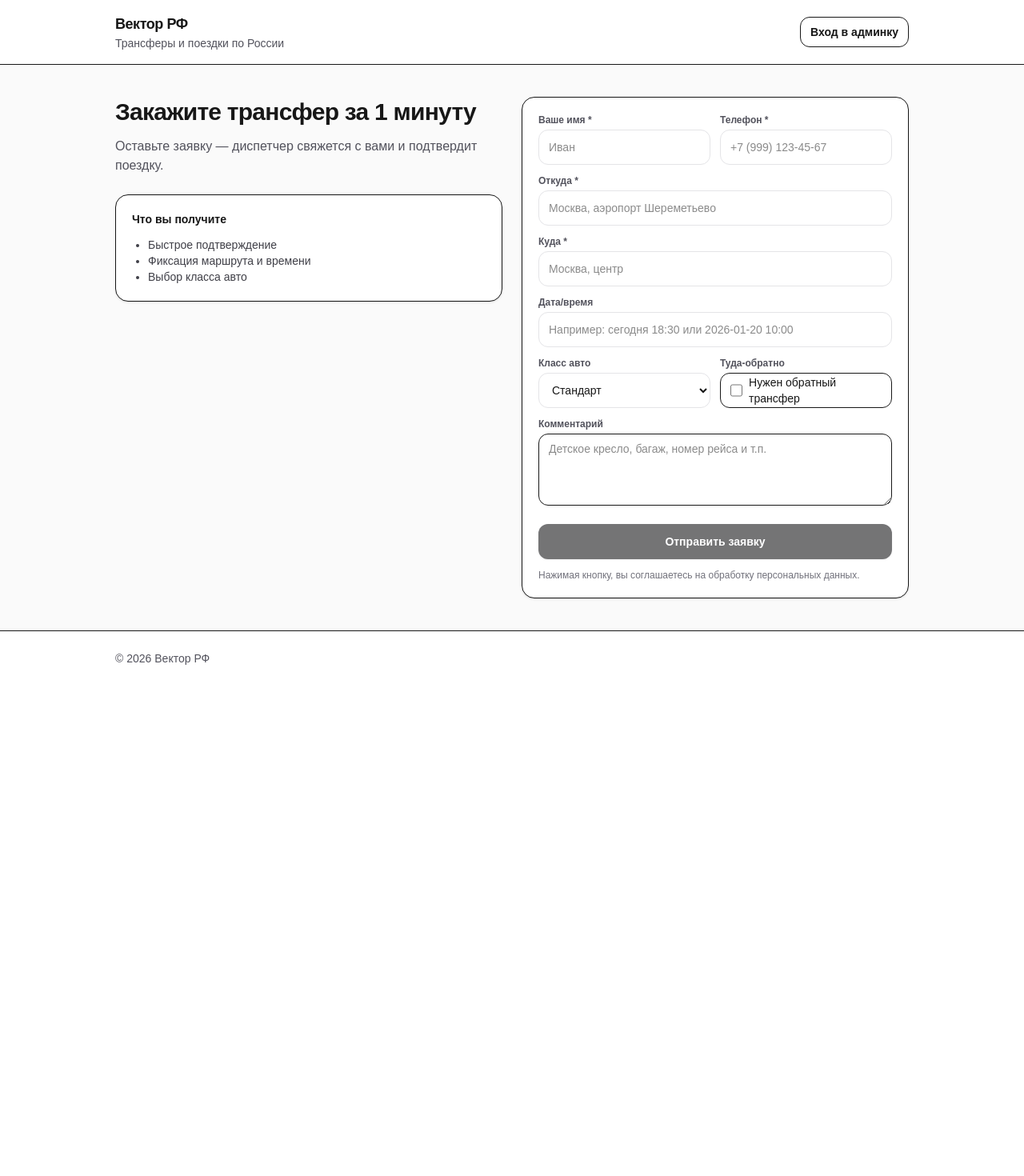
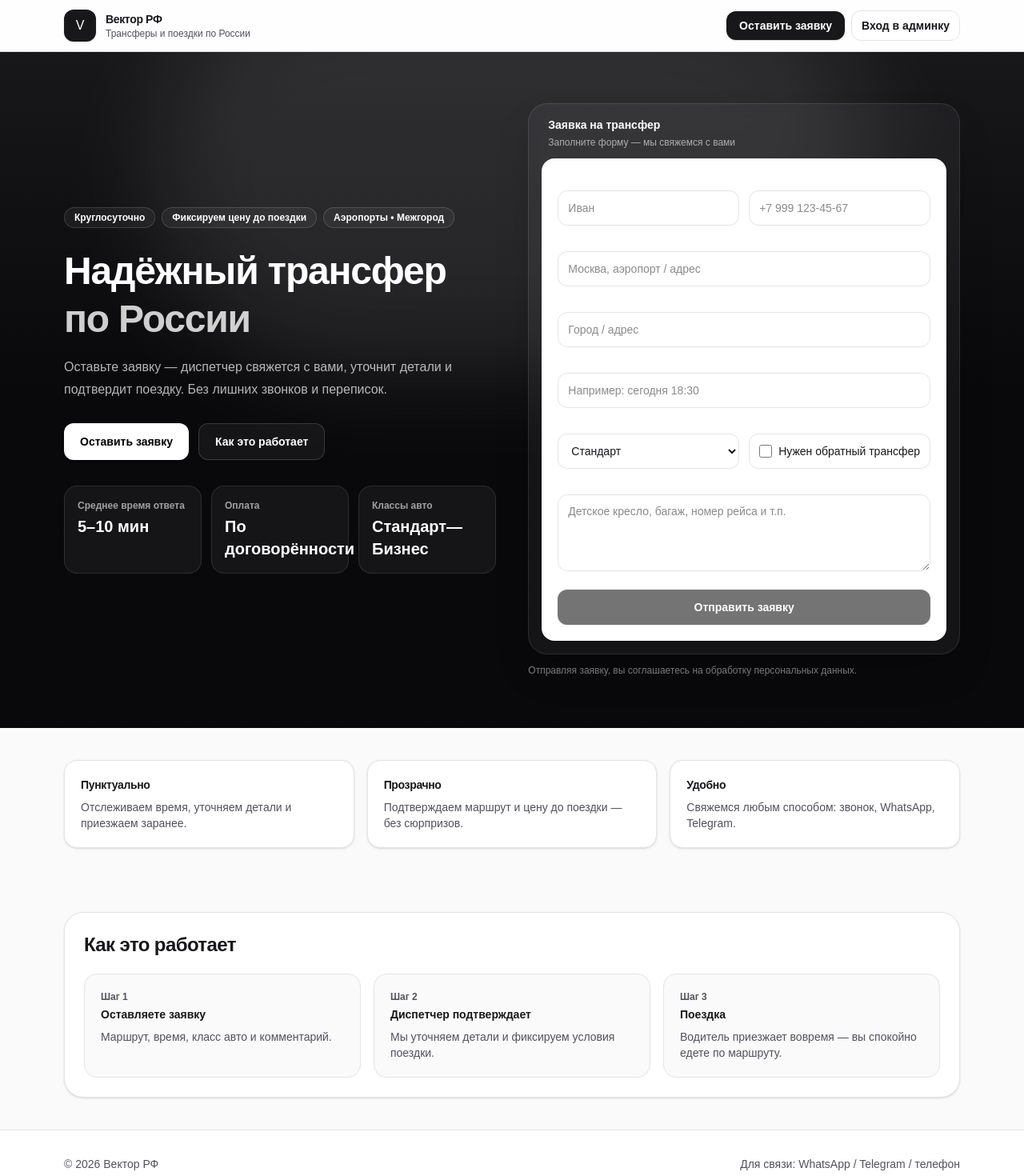
Before and after one commit to forwarddeandevastate/vector-rffff, a Next.js app: page / in a window 1280 px wide. Shown: the top 1470 px of the page at 80% size. Before the commit the page ends 857 px from the top, so only its background shows below. Built offline with nearby package versions, Linux system fonts and the light colour scheme.

Commit message:
site: redesign landing page and form

```diff
--- a/app/lead-form.tsx
+++ b/app/lead-form.tsx
@@ -1,41 +1,10 @@
 "use client";
 
-import { useMemo, useState, useEffect } from "react";
+import { useMemo, useState } from "react";
 import { useRouter } from "next/navigation";
 
 function cn(...xs: Array<string | false | null | undefined>) {
   return xs.filter(Boolean).join(" ");
-}
-
-function onlyDigits(s: string) {
-  return (s || "").replace(/[^\d]/g, "");
-}
-
-// Простая маска под RU: +7 (999) 123-45-67
-function formatRuPhone(input: string) {
-  const d = onlyDigits(input);
-
-  // если пользователь начал с 8 или 7, считаем что RU
-  let digits = d;
-  if (digits.startsWith("8")) digits = "7" + digits.slice(1);
-  if (!digits.startsWith("7")) {
-    // если не 7 — просто возвращаем +<digits> или как есть
-    return digits ? "+" + digits : "";
-  }
-
-  const rest = digits.slice(1); // 10 цифр
-  const a = rest.slice(0, 3);
-  const b = rest.slice(3, 6);
-  const c = rest.slice(6, 8);
-  const e = rest.slice(8, 10);
-
-  let out = "+7";
-  if (a) out += ` (${a}`;
-  if (a.length === 3) out += ")";
-  if (b) out += ` ${b}`;
-  if (c) out += `-${c}`;
-  if (e) out += `-${e}`;
-  return out;
 }
 
 export default function LeadForm() {
@@ -50,25 +19,12 @@ export default function LeadForm() {
   const [roundTrip, setRoundTrip] = useState(false);
   const [comment, setComment] = useState("");
 
-  // UTM
-  const [utmSource, setUtmSource] = useState<string | null>(null);
-  const [utmMedium, setUtmMedium] = useState<string | null>(null);
-  const [utmCampaign, setUtmCampaign] = useState<string | null>(null);
-
   const [loading, setLoading] = useState(false);
   const [error, setError] = useState<string | null>(null);
 
   const canSubmit = useMemo(() => {
     return name.trim() && phone.trim() && fromText.trim() && toText.trim();
   }, [name, phone, fromText, toText]);
-
-  useEffect(() => {
-    // безопасно: только на клиенте
-    const sp = new URLSearchParams(window.location.search);
-    setUtmSource(sp.get("utm_source"));
-    setUtmMedium(sp.get("utm_medium"));
-    setUtmCampaign(sp.get("utm_campaign"));
-  }, []);
 
   async function onSubmit(e: React.FormEvent) {
     e.preventDefault();
@@ -90,10 +46,6 @@ export default function LeadForm() {
         carClass,
         roundTrip,
         comment: comment.trim() ? comment.trim() : null,
-
-        utmSource,
-        utmMedium,
-        utmCampaign,
       };
 
       const res = await fetch("/api/leads", {
@@ -105,8 +57,6 @@ export default function LeadForm() {
       const data = await res.json().catch(() => ({}));
       if (!res.ok || !data.ok) throw new Error(data?.error || "Ошибка отправки");
 
-      // если это дубликат — всё равно “спасибо”, но можно показать сообщение
-      // (пока просто отправляем на thanks)
       router.push("/thanks");
     } catch (e: any) {
       setError(e?.message || "Ошибка отправки");
@@ -116,7 +66,7 @@ export default function LeadForm() {
   }
 
   return (
-    <form onSubmit={onSubmit} className="rounded-2xl border bg-white p-5 shadow-sm">
+    <form onSubmit={onSubmit} className="rounded-2xl bg-white p-5 shadow-sm dark:bg-zinc-950">
       <div className="grid gap-3 sm:grid-cols-2">
         <Field label="Ваше имя *">
           <input value={name} onChange={(e) => setName(e.target.value)} className="input" placeholder="Иван" />
@@ -125,9 +75,9 @@ export default function LeadForm() {
         <Field label="Телефон *">
           <input
             value={phone}
-            onChange={(e) => setPhone(formatRuPhone(e.target.value))}
+            onChange={(e) => setPhone(e.target.value)}
             className="input"
-            placeholder="+7 (999) 123-45-67"
+            placeholder="+7 999 123-45-67"
             inputMode="tel"
           />
         </Field>
@@ -137,21 +87,16 @@ export default function LeadForm() {
             value={fromText}
             onChange={(e) => setFromText(e.target.value)}
             className="input"
-            placeholder="Москва, аэропорт Шереметьево"
+            placeholder="Москва, аэропорт / адрес"
           />
         </Field>
 
         <Field label="Куда *" className="sm:col-span-2">
-          <input value={toText} onChange={(e) => setToText(e.target.value)} className="input" placeholder="Москва, центр" />
+          <input value={toText} onChange={(e) => setToText(e.target.value)} className="input" placeholder="Город / адрес" />
         </Field>
 
         <Field label="Дата/время" className="sm:col-span-2">
-          <input
-            value={datetime}
-            onChange={(e) => setDatetime(e.target.value)}
-            className="input"
-            placeholder="Например: сегодня 18:30 или 2026-01-20 10:00"
-          />
+          <input value={datetime} onChange={(e) => setDatetime(e.target.value)} className="input" placeholder="Например: сегодня 18:30" />
         </Field>
 
         <Field label="Класс авто">
@@ -164,9 +109,9 @@ export default function LeadForm() {
         </Field>
 
         <Field label="Туда-обратно">
-          <label className="flex h-11 items-center gap-2 rounded-xl border px-3">
+          <label className="flex h-11 items-center gap-2 rounded-xl border border-zinc-200 bg-white px-3 text-sm dark:border-zinc-800 dark:bg-zinc-950">
             <input type="checkbox" checked={roundTrip} onChange={(e) => setRoundTrip(e.target.checked)} className="h-4 w-4" />
-            <span className="text-sm">Нужен обратный трансфер</span>
+            <span>Нужен обратный трансфер</span>
           </label>
         </Field>
 
@@ -174,27 +119,27 @@ export default function LeadForm() {
           <textarea
             value={comment}
             onChange={(e) => setComment(e.target.value)}
-            className="min-h-[90px] w-full rounded-xl border px-3 py-2 text-sm outline-none focus:ring-2 focus:ring-zinc-200"
+            className="textarea"
             placeholder="Детское кресло, багаж, номер рейса и т.п."
           />
         </Field>
       </div>
 
       {error ? (
-        <div className="mt-3 rounded-xl border border-rose-200 bg-rose-50 px-3 py-2 text-sm text-rose-900">{error}</div>
+        <div className="mt-3 rounded-xl border border-rose-200 bg-rose-50 px-3 py-2 text-sm text-rose-900 dark:border-rose-900/40 dark:bg-rose-950/30 dark:text-rose-200">
+          {error}
+        </div>
       ) : null}
 
       <button
         disabled={loading || !canSubmit}
         className={cn(
           "mt-4 inline-flex h-11 w-full items-center justify-center rounded-xl bg-zinc-900 px-4 text-sm font-extrabold text-white shadow-sm transition",
-          "hover:bg-zinc-800 disabled:cursor-not-allowed disabled:opacity-60"
+          "hover:bg-zinc-800 disabled:cursor-not-allowed disabled:opacity-60 dark:bg-white dark:text-black dark:hover:bg-zinc-200"
         )}
       >
         {loading ? "Отправляем…" : "Отправить заявку"}
       </button>
-
-      <p className="mt-3 text-xs text-zinc-500">Нажимая кнопку, вы соглашаетесь на обработку персональных данных.</p>
 
       <style jsx>{`
         .input {
@@ -202,12 +147,37 @@ export default function LeadForm() {
           width: 100%;
           border-radius: 12px;
           border: 1px solid rgb(228 228 231);
+          background: white;
           padding: 0 12px;
           font-size: 14px;
           outline: none;
         }
         .input:focus {
           box-shadow: 0 0 0 2px rgb(228 228 231);
+        }
+        .textarea {
+          min-height: 96px;
+          width: 100%;
+          border-radius: 12px;
+          border: 1px solid rgb(228 228 231);
+          background: white;
+          padding: 10px 12px;
+          font-size: 14px;
+          outline: none;
+        }
+        .textarea:focus {
+          box-shadow: 0 0 0 2px rgb(228 228 231);
+        }
+
+        :global(.dark) .input,
+        :global(.dark) .textarea {
+          border-color: rgb(39 39 42);
+          background: rgb(9 9 11);
+          color: rgb(250 250 250);
+        }
+        :global(.dark) .input:focus,
+        :global(.dark) .textarea:focus {
+          box-shadow: 0 0 0 2px rgb(39 39 42);
         }
       `}</style>
     </form>
@@ -217,7 +187,7 @@ export default function LeadForm() {
 function Field({ label, children, className }: { label: string; children: React.ReactNode; className?: string }) {
   return (
     <div className={className}>
-      <div className="mb-1 text-xs font-semibold text-zinc-600">{label}</div>
+      <div className="mb-1 text-xs font-semibold text-white/60 dark:text-zinc-400">{label}</div>
       {children}
     </div>
   );
--- a/app/page.tsx
+++ b/app/page.tsx
@@ -1,51 +1,197 @@
 import LeadForm from "./lead-form";
+
+function Badge({ children }: { children: React.ReactNode }) {
+  return (
+    <span className="inline-flex items-center rounded-full border border-white/15 bg-white/5 px-3 py-1 text-xs font-semibold text-white">
+      {children}
+    </span>
+  );
+}
+
+function Card({
+  title,
+  text,
+}: {
+  title: string;
+  text: string;
+}) {
+  return (
+    <div className="rounded-2xl border border-zinc-200 bg-white p-5 shadow-sm dark:border-zinc-800 dark:bg-zinc-950">
+      <div className="text-sm font-extrabold tracking-tight">{title}</div>
+      <div className="mt-2 text-sm text-zinc-600 dark:text-zinc-400">{text}</div>
+    </div>
+  );
+}
 
 export default function HomePage() {
   return (
-    <div className="min-h-screen bg-zinc-50">
-      <header className="border-b bg-white">
-        <div className="mx-auto flex max-w-5xl items-center justify-between px-4 py-4">
-          <div>
-            <div className="text-lg font-extrabold tracking-tight">Вектор РФ</div>
-            <div className="text-sm text-zinc-600">Трансферы и поездки по России</div>
+    <div className="min-h-screen bg-zinc-50 text-zinc-900 dark:bg-zinc-950 dark:text-zinc-50">
+      {/* Top bar */}
+      <header className="sticky top-0 z-20 border-b border-zinc-200 bg-white/80 backdrop-blur dark:border-zinc-800 dark:bg-zinc-950/70">
+        <div className="mx-auto flex max-w-6xl items-center justify-between gap-3 px-4 py-3">
+          <div className="flex items-center gap-3">
+            <div className="grid h-10 w-10 place-items-center rounded-xl bg-zinc-900 text-white shadow-sm dark:bg-white dark:text-black">
+              V
+            </div>
+            <div className="leading-tight">
+              <div className="text-sm font-extrabold tracking-tight">Вектор РФ</div>
+              <div className="text-xs text-zinc-600 dark:text-zinc-400">Трансферы и поездки по России</div>
+            </div>
           </div>
 
+          <div className="flex items-center gap-2">
+            <a
+              href="#form"
+              className="hidden rounded-xl bg-zinc-900 px-4 py-2 text-sm font-extrabold text-white shadow-sm hover:bg-zinc-800 dark:bg-white dark:text-black dark:hover:bg-zinc-200 sm:inline-flex"
+            >
+              Оставить заявку
+            </a>
             <a
               href="/admin/login"
-            className="rounded-xl border px-3 py-2 text-sm font-semibold hover:bg-zinc-50"
+              className="rounded-xl border border-zinc-200 bg-white px-3 py-2 text-sm font-semibold hover:bg-zinc-50 dark:border-zinc-800 dark:bg-zinc-950 dark:hover:bg-zinc-900"
             >
               Вход в админку
             </a>
           </div>
+        </div>
       </header>
 
-      <main className="mx-auto grid max-w-5xl gap-6 px-4 py-10 md:grid-cols-2">
-        <section>
-          <h1 className="text-3xl font-extrabold leading-tight tracking-tight">
-            Закажите трансфер за 1 минуту
+      {/* Hero */}
+      <section className="relative overflow-hidden">
+        <div className="absolute inset-0 bg-gradient-to-b from-zinc-900 via-zinc-950 to-zinc-950" />
+        <div className="absolute -top-24 left-1/2 h-[500px] w-[900px] -translate-x-1/2 rounded-full bg-white/10 blur-3xl" />
+        <div className="relative mx-auto max-w-6xl px-4 py-14 sm:py-16">
+          <div className="grid gap-10 lg:grid-cols-2 lg:items-center">
+            <div>
+              <div className="flex flex-wrap gap-2">
+                <Badge>Круглосуточно</Badge>
+                <Badge>Фиксируем цену до поездки</Badge>
+                <Badge>Аэропорты • Межгород</Badge>
+              </div>
+
+              <h1 className="mt-6 text-3xl font-extrabold leading-tight tracking-tight text-white sm:text-5xl">
+                Надёжный трансфер
+                <br />
+                <span className="text-white/80">по России</span>
               </h1>
-          <p className="mt-3 text-zinc-600">
-            Оставьте заявку — диспетчер свяжется с вами и подтвердит поездку.
+
+              <p className="mt-4 max-w-xl text-base leading-7 text-white/70">
+                Оставьте заявку — диспетчер свяжется с вами, уточнит детали и подтвердит поездку.
+                Без лишних звонков и переписок.
               </p>
 
-          <div className="mt-6 grid gap-3 rounded-2xl border bg-white p-5 shadow-sm">
-            <div className="text-sm font-semibold">Что вы получите</div>
-            <ul className="list-disc pl-5 text-sm text-zinc-700">
-              <li>Быстрое подтверждение</li>
-              <li>Фиксация маршрута и времени</li>
-              <li>Выбор класса авто</li>
-            </ul>
+              <div className="mt-7 flex flex-wrap gap-3">
+                <a
+                  href="#form"
+                  className="inline-flex items-center justify-center rounded-xl bg-white px-5 py-3 text-sm font-extrabold text-black shadow-sm hover:bg-zinc-200"
+                >
+                  Оставить заявку
+                </a>
+                <a
+                  href="#how"
+                  className="inline-flex items-center justify-center rounded-xl border border-white/15 bg-white/5 px-5 py-3 text-sm font-semibold text-white hover:bg-white/10"
+                >
+                  Как это работает
+                </a>
+              </div>
+
+              <div className="mt-8 grid gap-3 sm:grid-cols-3">
+                <div className="rounded-2xl border border-white/10 bg-white/5 p-4">
+                  <div className="text-xs font-semibold text-white/60">Среднее время ответа</div>
+                  <div className="mt-1 text-xl font-extrabold text-white">5–10 мин</div>
+                </div>
+                <div className="rounded-2xl border border-white/10 bg-white/5 p-4">
+                  <div className="text-xs font-semibold text-white/60">Оплата</div>
+                  <div className="mt-1 text-xl font-extrabold text-white">По договорённости</div>
+                </div>
+                <div className="rounded-2xl border border-white/10 bg-white/5 p-4">
+                  <div className="text-xs font-semibold text-white/60">Классы авто</div>
+                  <div className="mt-1 text-xl font-extrabold text-white">Стандарт—Бизнес</div>
+                </div>
+              </div>
+            </div>
+
+            <div id="form" className="lg:justify-self-end">
+              <div className="rounded-3xl border border-white/10 bg-white/5 p-4 shadow-2xl backdrop-blur">
+                <div className="mb-3 px-2">
+                  <div className="text-sm font-extrabold text-white">Заявка на трансфер</div>
+                  <div className="mt-1 text-xs text-white/60">
+                    Заполните форму — мы свяжемся с вами
+                  </div>
+                </div>
+                <LeadForm />
+              </div>
+
+              <div className="mt-3 text-xs text-white/50">
+                Отправляя заявку, вы соглашаетесь на обработку персональных данных.
+              </div>
+            </div>
+          </div>
         </div>
       </section>
 
-        <section>
-          <LeadForm />
+      {/* Benefits */}
+      <section className="mx-auto max-w-6xl px-4 py-10">
+        <div className="grid gap-4 md:grid-cols-3">
+          <Card
+            title="Пунктуально"
+            text="Отслеживаем время, уточняем детали и приезжаем заранее."
+          />
+          <Card
+            title="Прозрачно"
+            text="Подтверждаем маршрут и цену до поездки — без сюрпризов."
+          />
+          <Card
+            title="Удобно"
+            text="Свяжемся любым способом: звонок, WhatsApp, Telegram."
+          />
+        </div>
       </section>
-      </main>
 
-      <footer className="border-t bg-white">
-        <div className="mx-auto max-w-5xl px-4 py-6 text-sm text-zinc-600">
+      {/* How */}
+      <section id="how" className="mx-auto max-w-6xl px-4 py-10">
+        <div className="rounded-3xl border border-zinc-200 bg-white p-6 shadow-sm dark:border-zinc-800 dark:bg-zinc-950">
+          <div className="text-2xl font-extrabold tracking-tight">Как это работает</div>
+
+          <div className="mt-5 grid gap-4 md:grid-cols-3">
+            <div className="rounded-2xl border border-zinc-200 bg-zinc-50 p-5 dark:border-zinc-800 dark:bg-zinc-900/30">
+              <div className="text-xs font-semibold text-zinc-600 dark:text-zinc-400">Шаг 1</div>
+              <div className="mt-1 text-sm font-extrabold">Оставляете заявку</div>
+              <div className="mt-2 text-sm text-zinc-600 dark:text-zinc-400">
+                Маршрут, время, класс авто и комментарий.
+              </div>
+            </div>
+
+            <div className="rounded-2xl border border-zinc-200 bg-zinc-50 p-5 dark:border-zinc-800 dark:bg-zinc-900/30">
+              <div className="text-xs font-semibold text-zinc-600 dark:text-zinc-400">Шаг 2</div>
+              <div className="mt-1 text-sm font-extrabold">Диспетчер подтверждает</div>
+              <div className="mt-2 text-sm text-zinc-600 dark:text-zinc-400">
+                Мы уточняем детали и фиксируем условия поездки.
+              </div>
+            </div>
+
+            <div className="rounded-2xl border border-zinc-200 bg-zinc-50 p-5 dark:border-zinc-800 dark:bg-zinc-900/30">
+              <div className="text-xs font-semibold text-zinc-600 dark:text-zinc-400">Шаг 3</div>
+              <div className="mt-1 text-sm font-extrabold">Поездка</div>
+              <div className="mt-2 text-sm text-zinc-600 dark:text-zinc-400">
+                Водитель приезжает вовремя — вы спокойно едете по маршруту.
+              </div>
+            </div>
+          </div>
+        </div>
+      </section>
+
+      {/* Footer */}
+      <footer className="border-t border-zinc-200 bg-white dark:border-zinc-800 dark:bg-zinc-950">
+        <div className="mx-auto max-w-6xl px-4 py-8">
+          <div className="flex flex-col gap-3 sm:flex-row sm:items-center sm:justify-between">
+            <div className="text-sm text-zinc-600 dark:text-zinc-400">
               © {new Date().getFullYear()} Вектор РФ
+            </div>
+            <div className="text-sm text-zinc-600 dark:text-zinc-400">
+              Для связи: WhatsApp / Telegram / телефон
+            </div>
+          </div>
         </div>
       </footer>
     </div>
```
Lines whose indentation alone changed are shown as unchanged.
